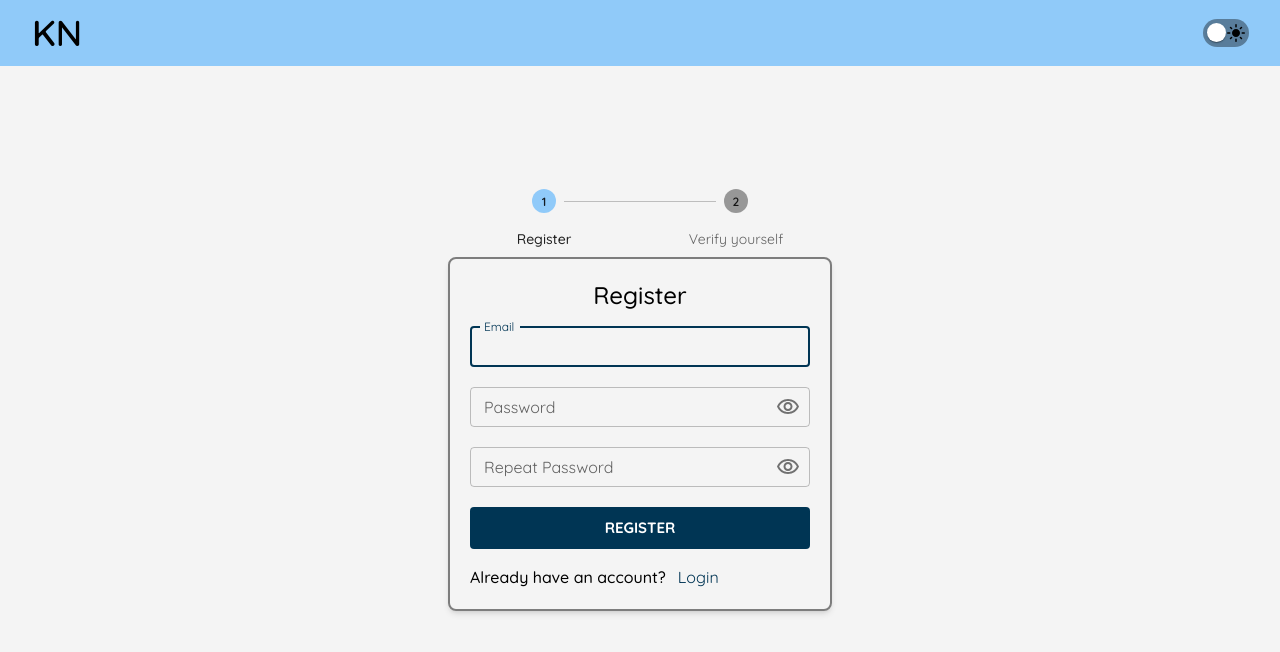
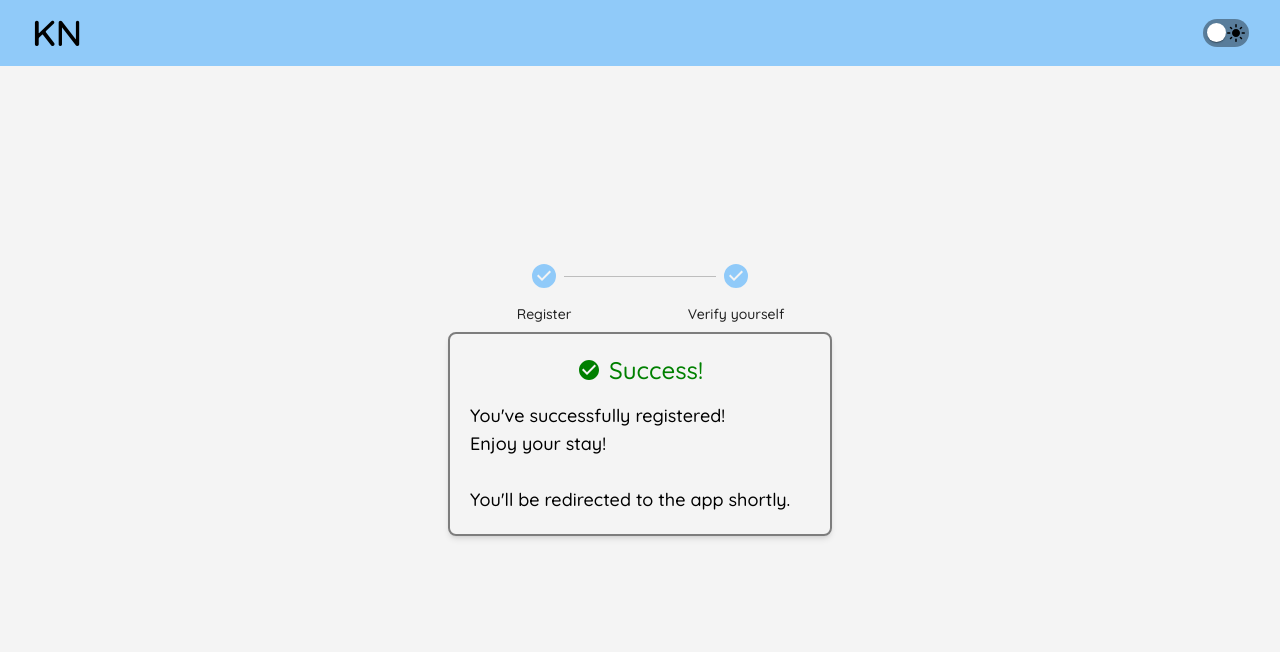
Before and after one commit to StiliyanDyankov/powernote-frontend, a React (Vite) app: page /register in a window 1280 px wide. Shown: the top 652 px of the page. Built offline with nearby package versions, Linux system fonts and the light colour scheme.

Commit message:
Build success page

```diff
--- a/src/AuthPortal/Register.tsx
+++ b/src/AuthPortal/Register.tsx
@@ -2,37 +2,37 @@ import AuthPageWrapper from "./common/AuthPageWrapper";
 import { useSelector } from "react-redux";
 import { RootState } from "../utils/store";
 import { useDispatch } from "react-redux";
-import { Step, StepLabel, Stepper } from "@mui/material";
+import { Step, StepLabel, Stepper, Typography } from "@mui/material";
 import RegisterSection from "./RegisterSection";
 import VerificationSection from "./VerificationSection";
 import { goNextStep, goPrevStep, resetSteps } from "../utils/registerSlice";
+import { useEffect } from "react";
+import { CheckCircle } from "@mui/icons-material";
 
 const steps = ["Register", "Verify yourself"];
 
 const RegisterPage = () => {
     const dispatch = useDispatch();
-    const storeRegisterStep = useSelector(
-        (state: RootState) => state.register.currentStep
-    );
-    // const storeRegisterStep = 1
+    // const storeRegisterStep = useSelector(
+    //     (state: RootState) => state.register.currentStep
+    // );
+    const storeRegisterStep = 2;
 
     // dispatch(resetSteps());
 
     const handleNext = () => {
         dispatch(goNextStep());
-    }
+    };
 
     const handlePrev = () => {
         dispatch(goPrevStep());
-    }
+    };
 
     return (
         <AuthPageWrapper>
             {/* content-box */}
             <div className="flex flex-col min-w-0 gap-2">
-                <Stepper activeStep={
-                    storeRegisterStep
-                } alternativeLabel>
+                <Stepper activeStep={storeRegisterStep} alternativeLabel>
                     <Step key={steps[0]}>
                         <StepLabel className="font-semibold">
                             {steps[0]}
@@ -44,11 +44,59 @@ const RegisterPage = () => {
                         </StepLabel>
                     </Step>
                 </Stepper>
-                {storeRegisterStep === 0 ? <RegisterSection onRegister={handleNext}/> : ""}
-                {storeRegisterStep === 1 ? <VerificationSection onNext={handleNext} onBack={handlePrev}/> : ""}
+                {storeRegisterStep === 0 ? (
+                    <RegisterSection onRegister={handleNext} />
+                ) : (
+                    ""
+                )}
+                {storeRegisterStep === 1 ? (
+                    <VerificationSection
+                        onNext={handleNext}
+                        onBack={handlePrev}
+                    />
+                ) : (
+                    ""
+                )}
+                {storeRegisterStep === 2 ? <SuccessSection /> : ""}
             </div>
         </AuthPageWrapper>
     );
 };
 
 export default RegisterPage;
+
+const SuccessSection = () => {
+    const dispatch = useDispatch();
+
+    useEffect(() => {
+        const wait = async () => {
+            await new Promise((r) => setTimeout(r, 3000));
+            console.log("work");
+            dispatch(resetSteps());
+        };
+        wait();
+    }, []);
+
+    return (
+        <div className="content-box">
+            <div className="content-wrap">
+                <div className="form-header">
+                    <Typography variant="body1" color="green">
+                        <div className="flex flex-row items-center justify-center">
+                            <CheckCircle />
+                            <span className="pl-2 font-medium text-2xl">
+                                Success!
+                            </span>
+                        </div>
+                    </Typography>
+                </div>
+                <p className="form-text text-lg text-left">
+                    You've successfully registered! <br /> Enjoy your stay!
+                </p>
+                <p className="form-text text-lg mt-3">
+                    You'll be redirected to the app shortly.
+                </p>
+            </div>
+        </div>
+    );
+};
--- a/src/AuthPortal/VerificationSection.tsx
+++ b/src/AuthPortal/VerificationSection.tsx
@@ -29,8 +29,8 @@ const VerificationSection = ({
             dispatch(setPinStore(pin))
 
             onNext();
-            await new Promise((r) => setTimeout(r, 3000));
-            dispatch(resetSteps());
+            // await new Promise((r) => setTimeout(r, 3000));
+            // dispatch(resetSteps());
         } else setPinError(true);
     };
 
```
